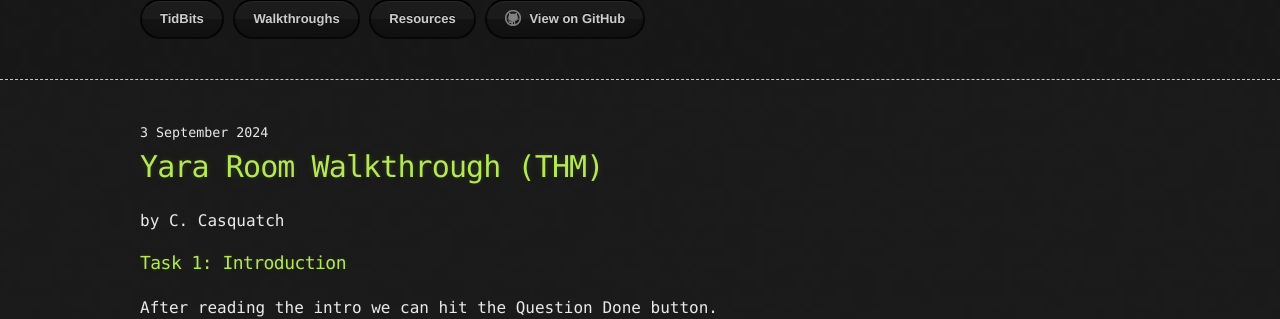
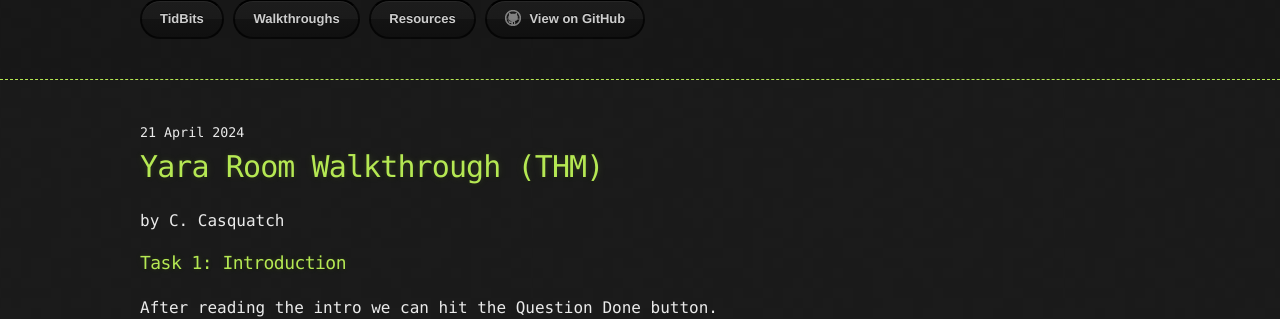
Before and after one commit to CyberCasquatch/cybercasquatch.github.io, a Jekyll site: the page built from _posts/Walkthroughs/2024-09-03-Yara-Walkthrough.markdown, in a window 1280 px wide and 900 px high. Shown: the part 113-432 px from the top of the window. Built offline with Jekyll 4.4.1, drawn with Linux system fonts in a browser that asks for light colours.

Commit message:
Update 2024-09-03-Yara-Walkthrough.markdown

```diff
--- a/_posts/Walkthroughs/2024-09-03-Yara-Walkthrough.markdown
+++ b/_posts/Walkthroughs/2024-09-03-Yara-Walkthrough.markdown
@@ -1,6 +1,7 @@
 ---
 layout: post
 title:  "Yara Room Walkthrough (THM)"
+date: 2024-04-21
 author: C. Casquatch
 comments: false
 tag: ['Yara', 'Digital Forensics', 'Threat Hunting']
```
